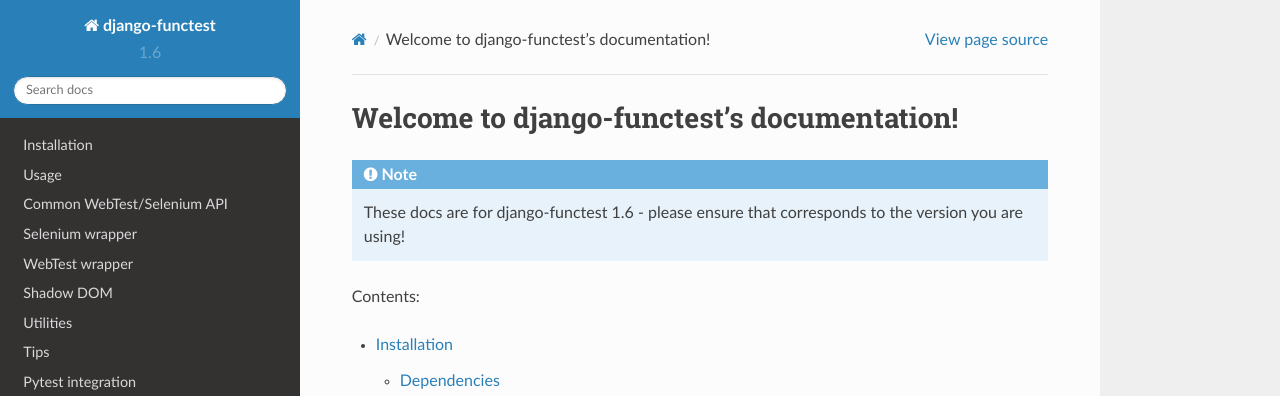
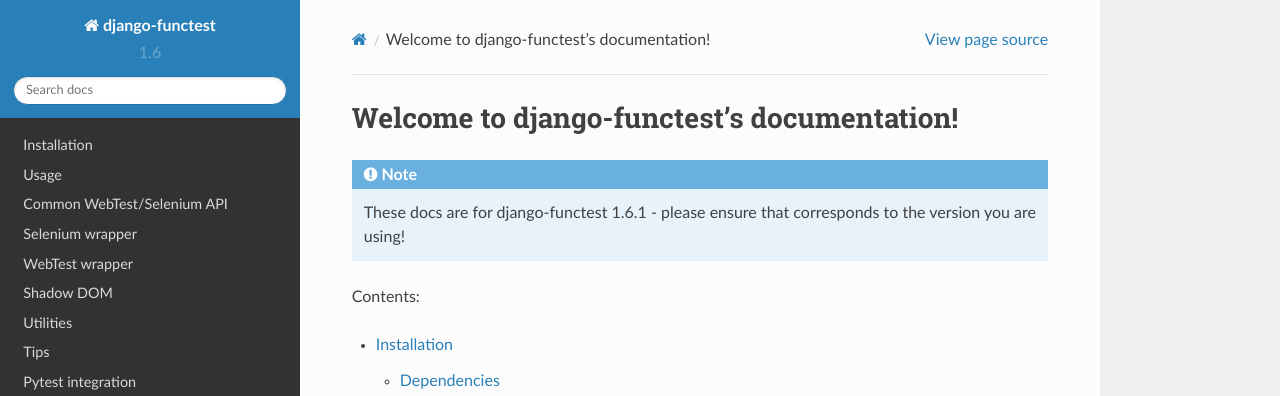
Before and after one commit to django-functest/django-functest, a Sphinx documentation site: the page built from docs/index.rst, in a window 1280 px wide and 900 px high. Shown: the top 396 px of the window. Built offline with Sphinx 7.4.7 and the Read the Docs theme 2.0.0, drawn with Linux system fonts in a browser that asks for light colours; some of the changed text lies outside the part shown.

Commit message:
Version bump - 1.6.1

```diff
--- a/docs/conf.py
+++ b/docs/conf.py
@@ -42,7 +42,7 @@
 
 # General information about the project.
 project = "django-functest"
-copyright = "2016-2018, Luke Plant"
+copyright = "2016-2024, Luke Plant"
 
 # The version info for the project you're documenting, acts as replacement for
 # |version| and |release|, also used in various other places throughout the
@@ -51,7 +51,7 @@
 # The short X.Y version.
 version = "1.6"
 # The full version, including alpha/beta/rc tags.
-release = "1.6"
+release = "1.6.1"
 
 # The language for content autogenerated by Sphinx. Refer to documentation
 # for a list of supported languages.
--- a/src/django_functest/__init__.py
+++ b/src/django_functest/__init__.py
@@ -5,7 +5,7 @@
 from .server import MultiThreadedLiveServerMixin
 from .utils import AdminLoginMixin, ShortcutLoginMixin
 
-__version__ = "1.6"
+__version__ = "1.6.1"
 
 __all__ = [
     "FuncBaseMixin",
```
